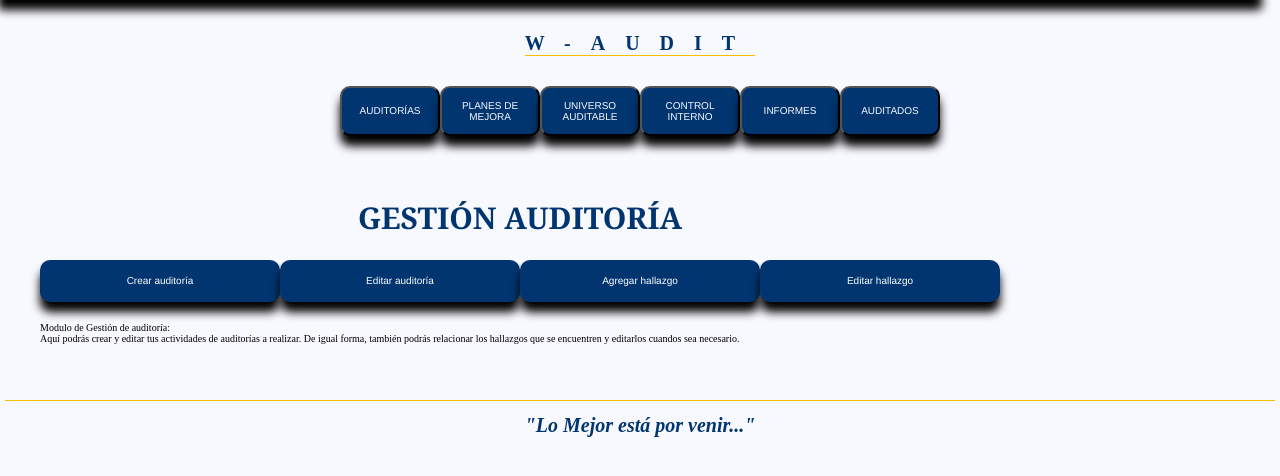
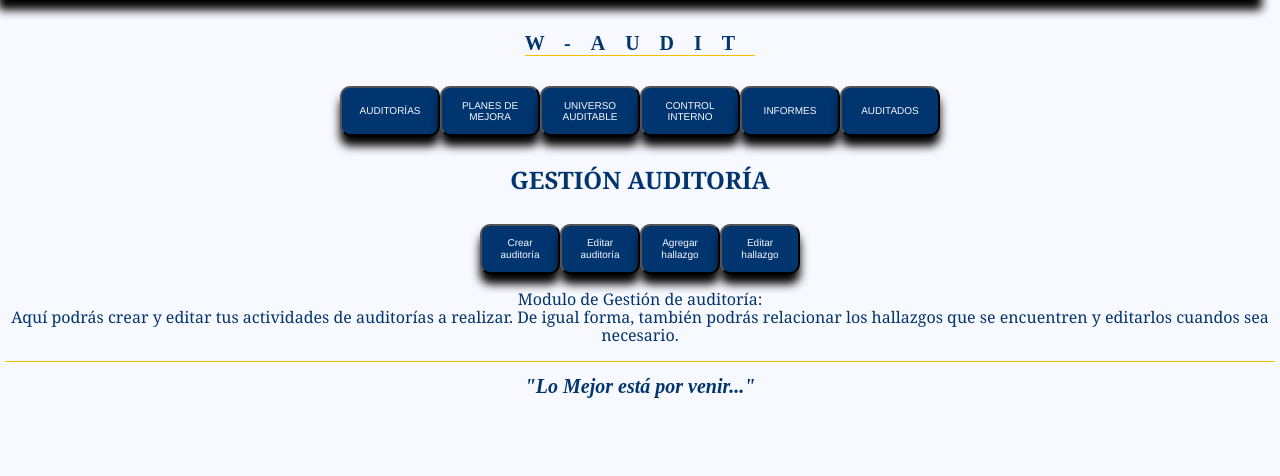
Before and after one commit to jlruedam/wauditSystem, a Django app: page / in a window 1280 px wide. Shown: the part 49-525 px from the top of the page. Run offline with Django 4.2, Linux system fonts and the light colour scheme.

Commit message:
Modificación del menú pirncipal y del menú de administración de auditoría

```diff
--- a/audit/static/audit/css/style.css
+++ b/audit/static/audit/css/style.css
@@ -75,6 +75,7 @@ html{
 
     border-radius: 10px;
     background-color:var(--mainBlue);
+
     text-align: center;
     font-family: helvetica, arial;
     box-shadow: 0px 10px 10px 0px rgb(0, 0, 0);
@@ -89,8 +90,6 @@ html{
     background-color:greenyellow;
 }
 
-
-
 .nav__btn {
     width: 10rem;
     height: 5rem;
@@ -103,16 +102,40 @@ html{
 
 .nav__link{
     text-decoration: none;
-    color:var(--fontMainColor);
     text-align: center;
     margin: 0;
     padding: 0;
+    color:var(--fontMainColor);
+}
+
+
+.panel-section{
+    text-align: center;
+    font-family:Cambria, Cochin, Georgia, Times, 'Times New Roman', serif;
+    font-size: 1.6rem;
+    color: var(--mainBlue);
 
 }
 
+.panel-section__title{
+    margin: 30px auto;
+}
+
+.panel-section .btn{
+    width: 8rem;
+}
 
 
-#central{
+.footer{
+    border-top: 1px solid var(--mainYellow);
+    margin: 5px;
+    display: block;
+    text-align: center;
+    color:var(--mainBlue);
+}
+
+
+/* #central{
     display:flex;
 }
 
@@ -158,20 +181,20 @@ html{
 #menuPrincipal a:active {
     background-color:greenyellow;
 }
+        */
 
 
-
-#panelInferior{
+/* #panelInferior{
     border-top: 1px solid #fcbf00;
     margin: 5px;
     display: block;
     text-align: center;
-    /*background-color:#00356f;*/
+    background-color:#00356f;
     color:#00356f;
-}
+} */
 
-#panelCambiante{
-    /*border: 1px solid black;*/
+/* #panelCambiante{
+
     width: 75%;
     height: 100%;
     margin: 25px;
@@ -212,7 +235,7 @@ html{
 
 }
 
-
+ */
 
 
 /*****************************/
--- a/audit/templates/audit/barraGestionAudit.html
+++ /dev/null
@@ -1,9 +0,0 @@
-
-{% load static %}
-<h2>GESTIÓN AUDITORÍA</h2>
-    <div id="crearA">
-        <a href="">Crear auditoría</a>
-        <a href="">Editar auditoría</a>
-        <a href="AgregarHallazgo.html">Agregar hallazgo</a>
-        <a href="EditarHallazgo.html">Editar hallazgo</a>
-    </div>
--- a/audit/templates/audit/index.html
+++ b/audit/templates/audit/index.html
@@ -33,33 +33,20 @@
             </nav>
         </aside>
         <section class="panel-section">
-
-            <div id="panelCambiante">
             {% block content %}
-                     {% include "audit/barraGestionAudit.html" %}
+                {% include "audit/menuManageAudit.html" %}
                 <p>
                     Modulo de Gestión de auditoría:<br/> Aquí podrás crear y editar tus actividades de auditorías a realizar.
                     De igual forma, también podrás relacionar los hallazgos que se encuentren y editarlos cuandos sea necesario.
                 </p>
 
             {% endblock %}
-            </div>
-
-
         </section>
     </main>
-    <div id="central">
 
-
-    </div>
-
-
-
-    <div id="panelInferior">
+    <footer class="footer">
         <p><h1><i>"Lo Mejor está por venir..."</i></h1></p>
-
-    </div>
-
+    </footer>
 
 </body>
 </html>
--- /dev/null
+++ b/audit/templates/audit/menuManageAudit.html
@@ -0,0 +1,11 @@
+
+{% load static %}
+<h2 class="panel-section__title">GESTIÓN AUDITORÍA</h2>
+<nav class="nav">
+    <ul class="nav-list">
+        <li class="nav-list__item"><button class="btn nav__btn"><a class="nav__link" href="">Crear auditoría</a></button></li>
+        <li class="nav-list__item"><button class="btn nav__btn"><a class="nav__link" href="">Editar auditoría</a></button></li>
+        <li class="nav-list__item"><button class="btn nav__btn"><a class="nav__link" href="AgregarHallazgo.html">Agregar hallazgo</a></button></li>
+        <li class="nav-list__item"><button class="btn nav__btn"><a class="nav__link" href="EditarHallazgo.html">Editar hallazgo</a></p></button></li>
+    </ul>
+</nav>
```
Lines whose indentation alone changed are shown as unchanged.
